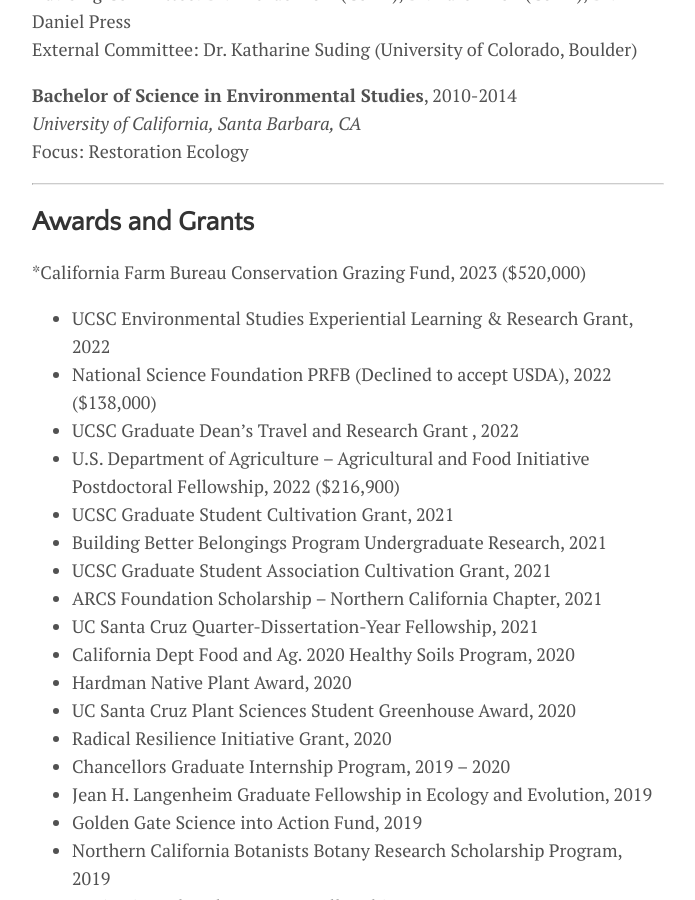
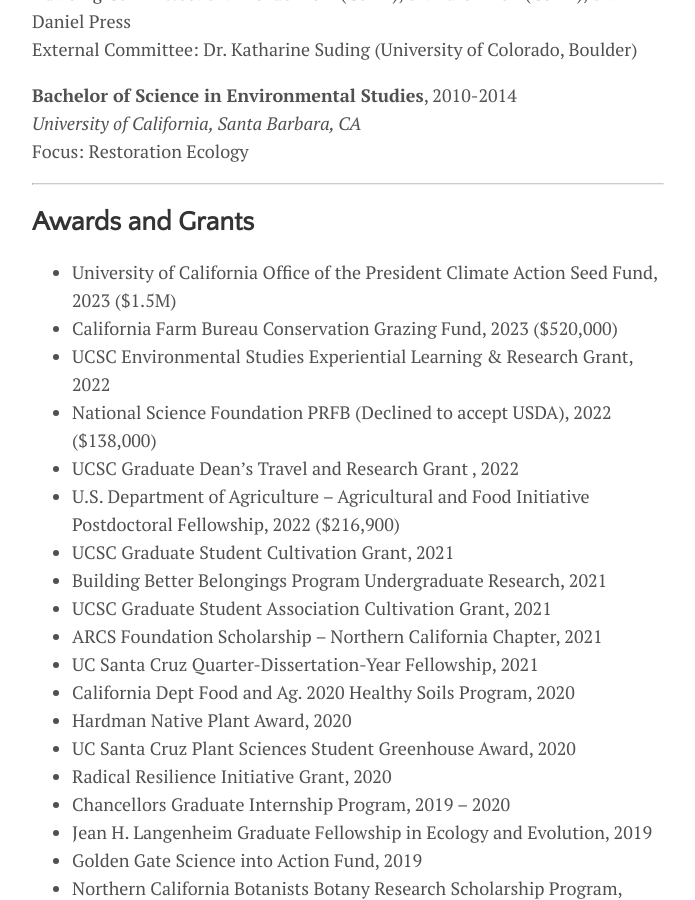
Before and after one commit to austinluong/justinluong.com, a Jekyll site: the page built from menu/cv.md, in a window 1280 px wide and 900 px high, scrolled down 635 px. Shown: the whole window, without its empty margins (292-987 px from the left). Built offline with Jekyll 4.4.1, drawn with Linux system fonts in a browser that asks for light colours; nearby versions of some CDN libraries.

Commit message:
Update cv.md

```diff
--- a/menu/cv.md
+++ b/menu/cv.md
@@ -25,7 +25,8 @@
 
 --------------------
 ## Awards and Grants
-*California Farm Bureau Conservation Grazing Fund, 2023 ($520,000)
+* University of California Office of the President Climate Action Seed Fund, 2023 ($1.5M)
+* California Farm Bureau Conservation Grazing Fund, 2023 ($520,000)
 * UCSC Environmental Studies Experiential Learning & Research Grant, 2022
 * National Science Foundation PRFB (Declined to accept USDA), 2022	($138,000)
 * UCSC Graduate Dean’s Travel and Research Grant , 2022
```
